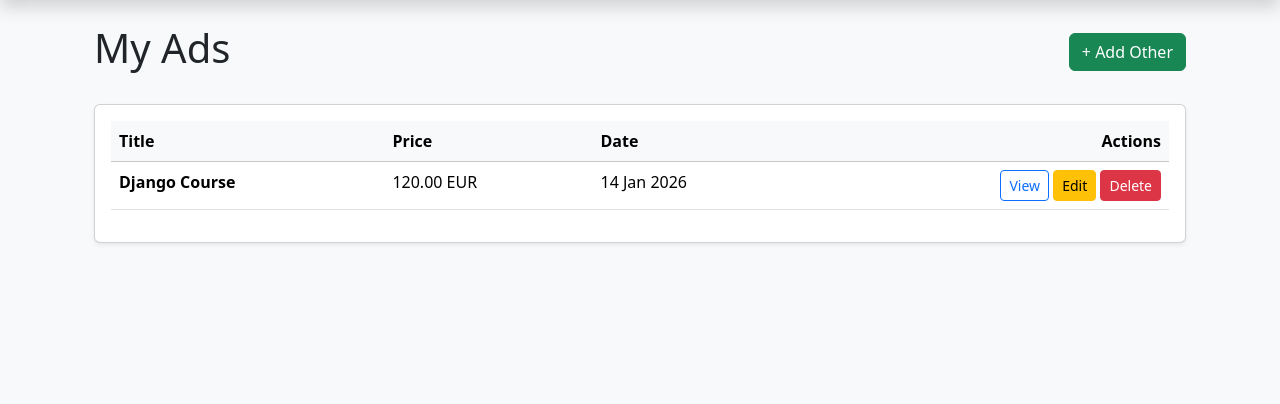
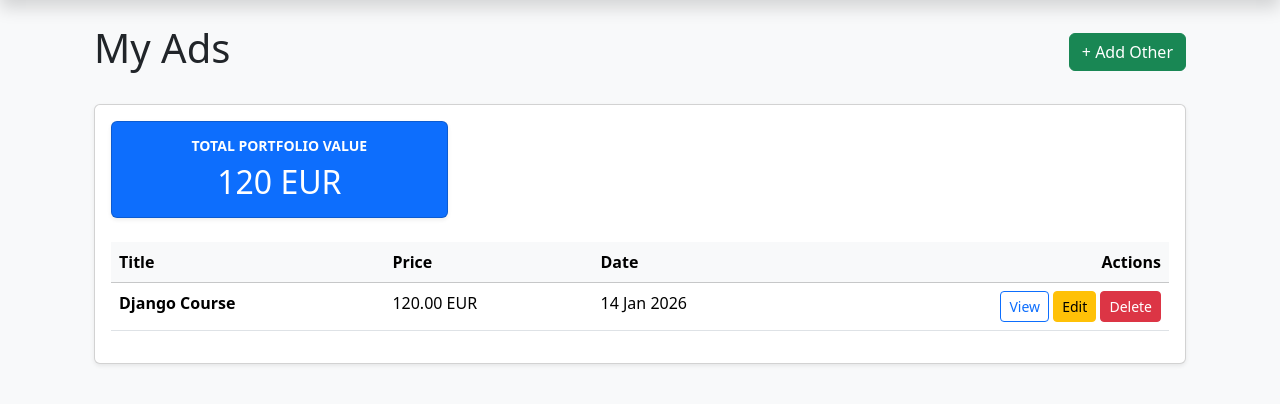
Before and after one commit to Sori678/online-service-marketplace, a Django app: page /my-services/ in a window 1280 px wide. Shown: the part 56-460 px from the top of the page. Run offline with Django 5.2, Linux system fonts and the light colour scheme; a user stored in the database is signed in; data comes from the database, SQL or seed files in the repository; both versions use the stored data as it was after the commit.

Commit message:
Improve my service designd

```diff
--- a/marketplace/templates/marketplace/my_services.html
+++ b/marketplace/templates/marketplace/my_services.html
@@ -10,6 +10,16 @@
     <div class="card shadow-sm">
         <div class="card-body">
             {% if services %}
+            <div class="row mb-4">
+                <div class="col-md-4">
+                    <div class="card bg-primary text-white shadow-sm">
+                        <div class="card-body text-center">
+                            <h6 class="text-uppercase small fw-bold">Total Portfolio Value</h6>
+                            <h2 class="mb-0">{{ total_value }} EUR</h2>
+                        </div>
+                    </div>
+                </div>
+            </div>
             <table class="table table-hover">
                 <thead class="table-light">
                     <tr>
@@ -26,7 +36,8 @@
                         <td>{{ service.price }} EUR</td>
                         <td>{{ service.created_on|date:"d M Y" }}</td>
                         <td class="text-end">
-                                <a href="{% url 'service_detail' service.id %}" class="btn btn-sm btn-outline-primary">View</a>
+                            <a href="{% url 'service_detail' service.id %}"
+                                class="btn btn-sm btn-outline-primary">View</a>
                             <a href="{% url 'edit_service' service.id %}" class="btn btn-sm btn-warning">Edit</a>
                             <a href="{% url 'delete_service' service.id %}" class="btn btn-sm btn-danger">Delete</a>
                         </td>
--- a/marketplace/views.py
+++ b/marketplace/views.py
@@ -3,6 +3,7 @@ from .models import Service
 from django.shortcuts import redirect
 from .forms import ServiceForm
 from django.contrib import messages
+from django.db.models import Sum
 # Create your views here.
 
 def service_list(request):
@@ -65,7 +66,8 @@ def delete_service(request, service_id):
     return render(request, 'marketplace/service_confirm_delete.html', {'service': service})
 def my_services(request):
     user_services = Service.objects.filter(provider=request.user).order_by('-created_on')
-
+    total_value = user_services.aggregate(Sum('price'))['price__sum'] or 0
     return render(request, 'marketplace/my_services.html', {
-        'services': user_services
+        'services': user_services,
+        'total_value': total_value
     })
```
Also changed, not shown: db.sqlite3. Lines whose indentation alone changed are shown as unchanged.
